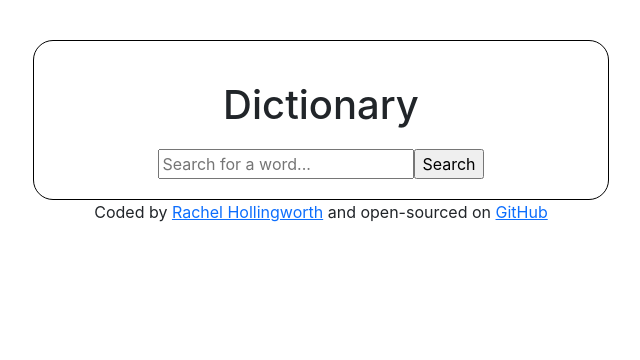
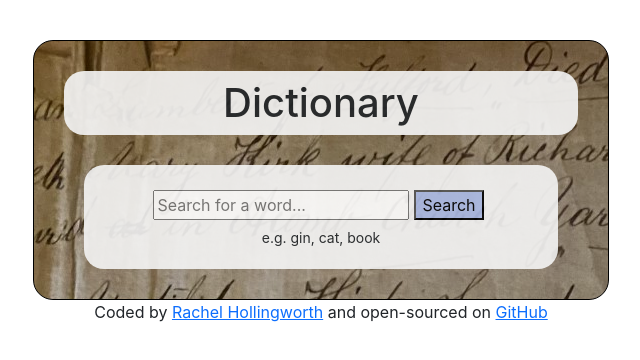
Before and after one commit to rachelofyork/dictionary-project, a React (Create React App) app: page / in a window 1280 px wide. Shown: the top 360 px of the page, without its empty margins (319-959 px from the left). Built offline with nearby package versions, Linux system fonts and the light colour scheme.

Commit message:
Added background image and divided content into sections with styling, added hint text to form, added styling throughout

```diff
--- a/src/App.css
+++ b/src/App.css
@@ -11,7 +11,11 @@
 
 h1 {
   text-align: center;
-  margin-top: 40px;
+  padding: 30px;
+  background-color: whitesmoke;
+  opacity: 0.9;
+  border-radius: 20px;
+  margin: 30px;
 }
 
 footer {
--- a/src/App.js
+++ b/src/App.js
@@ -1,17 +1,18 @@
 
 import './App.css';
 import Dictionary from "./Dictionary"
+import background from "./background-image.jpg";
 
 function App() {
   return (
     <div className="App">
      <div className="container">
 
-       <div className="wrapper">
-          <h1>Dictionary</h1>
+       <div className="wrapper" style={{backgroundImage: `url(${background})` }}>
+          <h1 className="p-2">Dictionary</h1>
           <Dictionary />
        </div>
-      <footer>Coded by <a href="https://zen-visvesvaraya-696ae0.netlify.app/index.html" target="_blank" alt="Link to Rachel's website" rel="noreferrer">Rachel Hollingworth</a> and open-sourced on <a href="https://github.com/rachelofyork/dictionary-project" target="_blank" alt="Link to the code on GitHub" rel="noreferrer">GitHub</a></footer>
+      <footer className="mb-4">Coded by <a href="https://zen-visvesvaraya-696ae0.netlify.app/index.html" target="_blank" alt="Link to Rachel's website" rel="noreferrer">Rachel Hollingworth</a> and open-sourced on <a href="https://github.com/rachelofyork/dictionary-project" target="_blank" alt="Link to the code on GitHub" rel="noreferrer">GitHub</a></footer>
      </div>
     </div>
   );
--- a/src/Dictionary.css
+++ b/src/Dictionary.css
@@ -1,7 +1,26 @@
 .Dictionary {
   margin: 20px;
+}
+
+h1 {
+  padding: 0;
+  background-color: whitesmoke;
 }
 
 form {
   text-align: center;
 }
+
+.Submit {
+  background-color: rgb(172, 187, 230);
+  margin: 5px;
+}
+
+section {
+  background-color: whitesmoke;
+  opacity: 0.9;
+  border-radius: 20px;
+  padding: 20px;
+  margin: 30px;
+  box-shadow: 10px 5px 20px rgba(161, 144, 144, 0.2);
+}
--- a/src/Dictionary.js
+++ b/src/Dictionary.js
@@ -28,10 +28,13 @@ function handleKeywordChange(event){
 }
 
     return <div className="Dictionary">
-        <form onSubmit={search}>
+        <section>
+            <form onSubmit={search}>
             <input type="search" placeholder="Search for a word..." onChange={handleKeywordChange}/>
-            <input type="submit" value="Search" />
+            <input type="submit" value="Search" className="Submit"/> <br/>
+            <hint><small>e.g. gin, cat, book</small></hint>
         </form>
+            </section>
         <Results results={definition} />
     </div>
 }
--- a/src/Meaning.js
+++ b/src/Meaning.js
@@ -14,8 +14,8 @@ export default function Meaning(props){
     <br />
     Example: {definition.example}
     <br />
-    Synonyms
-    <br />
+  <br />
+
    <Synonyms synonyms={definition.synonyms}/>
     </p>
         </div>
--- /dev/null
+++ b/src/Phonetic.css
@@ -0,0 +1,8 @@
+.Phonetic a {
+  border: 1px solid #000000;
+  border-radius: 20px;
+  padding: 5px 10px;
+  text-decoration: none;
+  margin-bottom: 10px;
+  line-height: 2.5;
+}
--- a/src/Phonetic.js
+++ b/src/Phonetic.js
@@ -1,10 +1,11 @@
 import React from "react";
+import "./Phonetic.css"
 
 export default function Phonetic(props){
 
     return (
         <div className="Phonetic">
-<a href={props.phonetic.audio} target="_blank" rel="noreferrer">Listen</a>
+<a href={props.phonetic.audio} target="_blank" rel="noreferrer">Listen</a>{" "}
 {props.phonetic.text}
         </div>
     )
--- a/src/Results.js
+++ b/src/Results.js
@@ -6,12 +6,13 @@ export default function Result(props){
    //if there are results, display them//
     if (props.results){
     return <div className="Results">
-<h2 className="pt-3">{props.results.word}</h2>
+<section><h2>{props.results.word}</h2>
 {props.results.phonetics.map(function(phonetic, index){
     return (<div key={index}><Phonetic phonetic={phonetic} /></div>);
-    })}
+    })}</section>
+
 {props.results.meanings.map(function(meaning, index){
-return (<div key={index}> <Meaning meaning={meaning} /> </div>);
+return (<section key={index} className="mb-3"> <Meaning meaning={meaning} /> </section> );
 })}
     </div>
 
--- /dev/null
+++ b/src/Synonyms.css
@@ -0,0 +1,4 @@
+.Synonyms li {
+  display: inline-block;
+  padding-right: 15px;
+}
--- a/src/Synonyms.js
+++ b/src/Synonyms.js
@@ -1,4 +1,5 @@
-import React from "react"
+import React from "react";
+import "./Synonyms.css";
 
 export default function Synonyms(props){
     if (props.synonyms){
```
Also changed, not shown: src/background-image.jpg (added).
